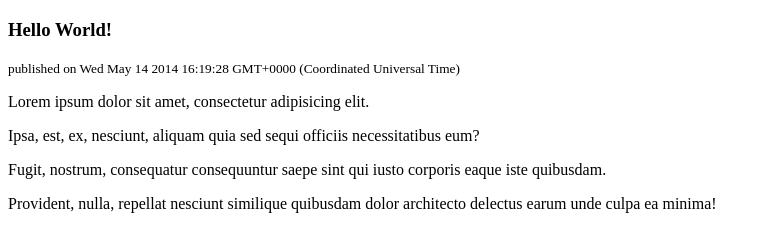
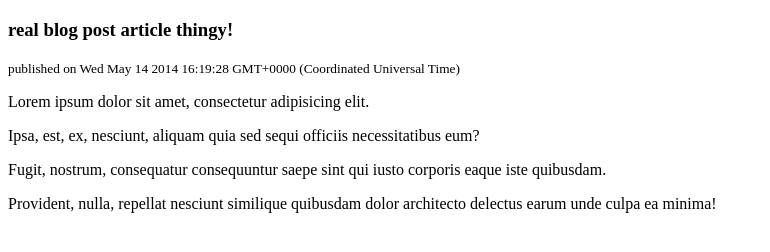
Before and after one commit to Coderah/falco, a website: page research/index.html in a window 1280 px wide. Shown: the whole page, without its empty margins (0-770 px from the left). Drawn offline with Linux system fonts and the light colour scheme.

Commit message:
research: move deserialize to whiskers object, add else for each in example template, fixes

```diff
--- a/research/index.html
+++ b/research/index.html
@@ -17,7 +17,7 @@
     <script type="text/javascript">
         document.body.appendChild(pageTemplate({
             page: {
-                title: 'Hello World!',
+                title: 'real blog post article thingy!',
                 type: 'blog-post',
                 createdDate: new Date()
             }
--- a/research/template.js
+++ b/research/template.js
@@ -1,81 +1,6 @@
-var pageTemplate = (function () {
-    var fragment, schema;
+var whiskers = {
 
-    deserializePatternSchema = {
-        page: {
-            createdDate: { // section > article > small.meta
-                type: 'textContent',
-                element: function(targetEl) {
-                    var el = targetEl.querySelector('article>small');
-                    if (el) return el.childNodes[1];
-
-                    return false;
-                }
-            },
-            title: { // section > article > h1
-                type: 'textContent',
-                element: function(targetEl) {
-                    return targetEl.querySelector('article>h1');
-                }
-            },
-            type: {
-                type: 'class',
-                element: function(targetEl) {
-                    return targetEl.childNodes[0];
-                }
-            }
-        }
-    };
-
-    function create(parameters, options) {
-        if (!fragment) {
-            fragment = document.createDocumentFragment();
-
-            var section = document.createElement('section');
-            section.classList.add('main-section');
-
-            var article = document.createElement('article');
-            section.appendChild(article);
-
-            var h1 = document.createElement('h1');
-            article.appendChild(h1);
-
-            var smallMeta = document.createElement('small'),
-                smallMetaPublishDateText = document.createTextNode('');
-            smallMeta.textContent = 'published on ';
-            smallMeta.appendChild(smallMetaPublishDateText);
-            article.appendChild(smallMeta);
-
-            var p = document.createElement('p'),
-                pData = [
-                    'Lorem ipsum dolor sit amet, consectetur adipisicing elit.',
-                    'Ipsa, est, ex, nesciunt, aliquam quia sed sequi officiis necessitatibus eum?',
-                    'Fugit, nostrum, consequatur consequuntur saepe sint qui iusto corporis eaque iste quibusdam.',
-                    'Provident, nulla, repellat nesciunt similique quibusdam dolor architecto delectus earum unde culpa ea minima!'
-                ];
-
-            for (var i = 0; i < 4; i++) {
-                var pi = (i < 4 ? p.cloneNode(false) : p);
-
-                pi.textContent = pData[i];
-                article.appendChild(pi);
-            }
-
-            fragment.appendChild(section);
-        }
-
-        var nodes = fragment.cloneNode(true);
-
-        bind(nodes, deserializePatternSchema);
-
-        if (parameters) {
-            nodes.childNodes[0].update(parameters);
-        }
-
-        return nodes.childNodes[0];
-    }
-
-    function bind(nodes, schema) {
+    bind: function(nodes, schema) {
         var node = nodes.childNodes[0];
         var deserializePatterns = {};
 
@@ -96,10 +21,10 @@ var pageTemplate = (function () {
 
         createPattern(schema, deserializePatterns);
 
-        node.update = deserialize.bind(nodes, deserializePatterns);
-    }
+        node.update = whiskers.deserialize.bind(nodes, deserializePatterns);
+    },
 
-    function deserialize(patterns, parameters) {
+    deserialize: function(patterns, parameters) {
         for (var i in parameters) {
             var pattern = patterns[i];
             if (pattern && pattern.hasOwnProperty('element') && pattern.element.nodeType) {
@@ -128,10 +53,105 @@ var pageTemplate = (function () {
                         break;
                 }
             } else if (patterns.hasOwnProperty(i)) {
-                deserialize(patterns[i], parameters[i]);
+                whiskers.deserialize(patterns[i], parameters[i]);
+            }
+        }
+    }
+};
+
+var pageTemplate = (function () {
+    var fragment, elseFragment, schema;
+
+    var eachCommentsPartial = (function () {
+        var fragment, schema;
+
+        var deserializePatternSchema = {
+
+        };
+
+        return function (parameters, options) {
+            if (!fragment) {
+
+            }
+
+            if (!elseFragment) {
+
             }
         };
-    }
+    })();
 
-    return create;
+    var deserializePatternSchema = {
+        page: {
+            createdDate: { // section > article > small.meta
+                type: 'textContent',
+                element: function(targetEl) {
+                    var el = targetEl.querySelector('article>small');
+                    if (el) return el.childNodes[1];
+
+                    return false;
+                }
+            },
+            title: { // section > article > h1
+                type: 'textContent',
+                element: function(targetEl) {
+                    return targetEl.querySelector('article>h1');
+                }
+            },
+            type: {
+                type: 'class',
+                element: function(targetEl) {
+                    return targetEl.childNodes[0];
+                }
+            }
+        }
+    };
+
+    return function (parameters, options) {
+        if (!fragment) {
+            fragment = document.createDocumentFragment();
+
+            var section = document.createElement('section');
+            section.classList.add('main-section');
+
+            var article = document.createElement('article');
+            section.appendChild(article);
+
+            var h1 = document.createElement('h1');
+            article.appendChild(h1);
+
+            var smallMeta = document.createElement('small'),
+                smallMetaPublishDateText = document.createTextNode('');
+            smallMeta.classList.add('meta');
+            smallMeta.textContent = 'published on ';
+            smallMeta.appendChild(smallMetaPublishDateText);
+            article.appendChild(smallMeta);
+
+            var p = document.createElement('p'),
+                pData = [
+                    'Lorem ipsum dolor sit amet, consectetur adipisicing elit.',
+                    'Ipsa, est, ex, nesciunt, aliquam quia sed sequi officiis necessitatibus eum?',
+                    'Fugit, nostrum, consequatur consequuntur saepe sint qui iusto corporis eaque iste quibusdam.',
+                    'Provident, nulla, repellat nesciunt similique quibusdam dolor architecto delectus earum unde culpa ea minima!'
+                ];
+
+            for (var i = 0; i < 4; i++) {
+                var pi = (i < 4 ? p.cloneNode(false) : p);
+
+                pi.textContent = pData[i];
+                article.appendChild(pi);
+            }
+
+            fragment.appendChild(section);
+        }
+
+        var nodes = fragment.cloneNode(true);
+
+        whiskers.bind(nodes, deserializePatternSchema);
+
+        if (parameters) {
+            nodes.childNodes[0].update(parameters);
+        }
+
+        return nodes.childNodes[0];
+    };
 })();
```
Also changed, not shown: research/template.html (+4 -2 lines).
